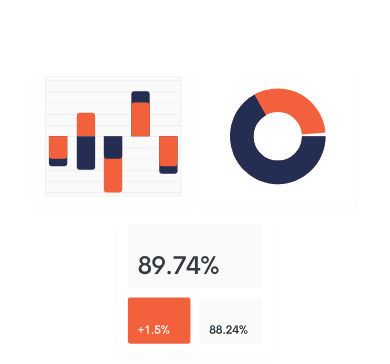
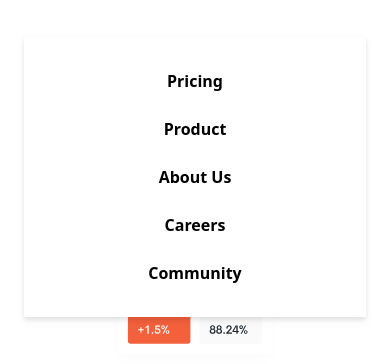
Before and after one commit to vishalicious213/tw-splashboard, a website: page index.html in a window 390 px wide. Shown: the part 59-423 px from the top of the page. Drawn offline with Linux system fonts and the light colour scheme.

Commit message:
added menu items to mobile menu in nav

```diff
--- a/index.html
+++ b/index.html
@@ -36,7 +36,13 @@
 
         <!-- Mobile menu -->
         <div class="md:hidden">
-            <div id="menu" class="absolute flex-col items-center self-end hidden py-8 mt-10 space-y-6 font-bold bg-white sm:w-auto sm:self-center left-6 right-6 drop-shadow-md"></div>
+            <div id="menu" class="absolute flex flex-col items-center self-end py-8 mt-10 space-y-6 font-bold bg-white sm:w-auto sm:self-center left-6 right-6 drop-shadow-md">
+                <a href="#">Pricing</a>
+                <a href="#">Product</a>
+                <a href="#">About Us</a>
+                <a href="#">Careers</a>
+                <a href="#">Community</a>
+            </div>
         </div>
     </nav>
 
```
